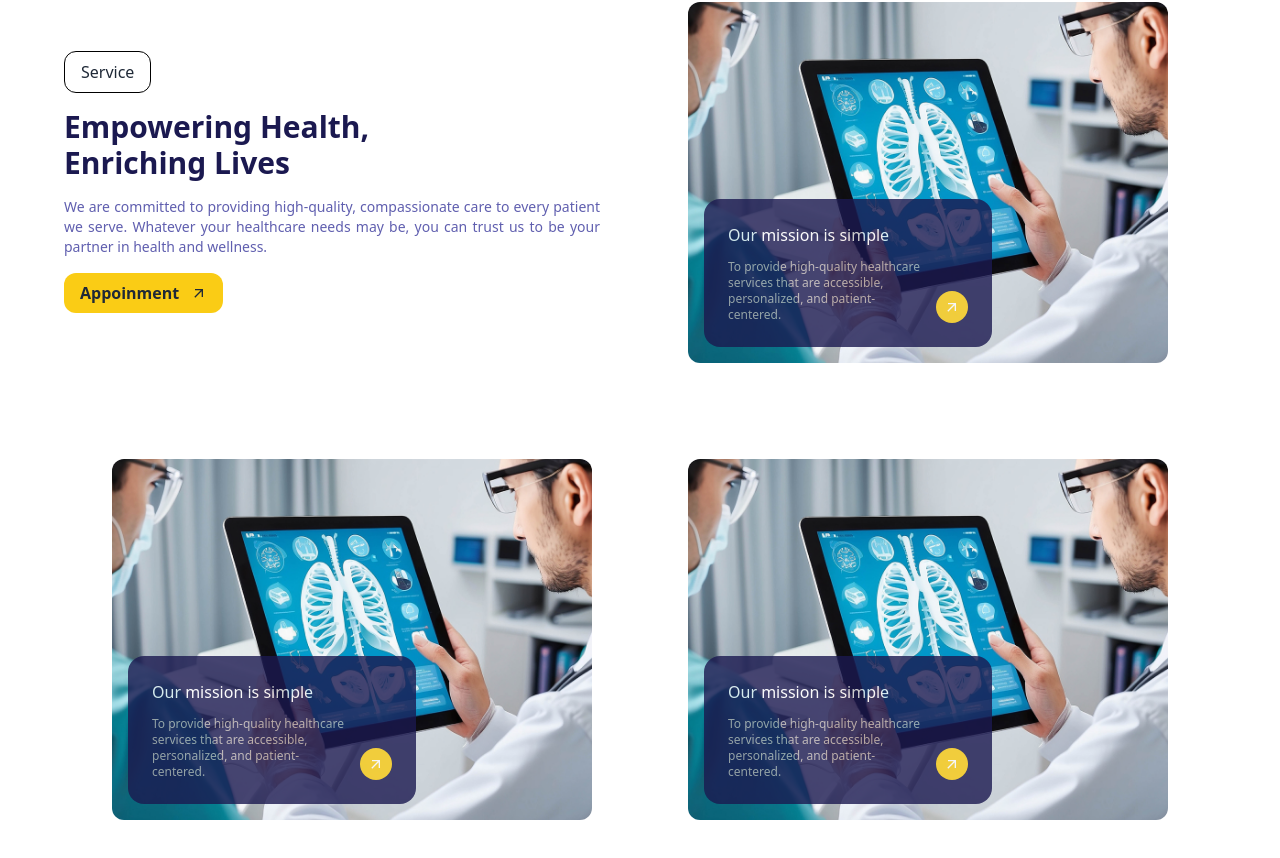
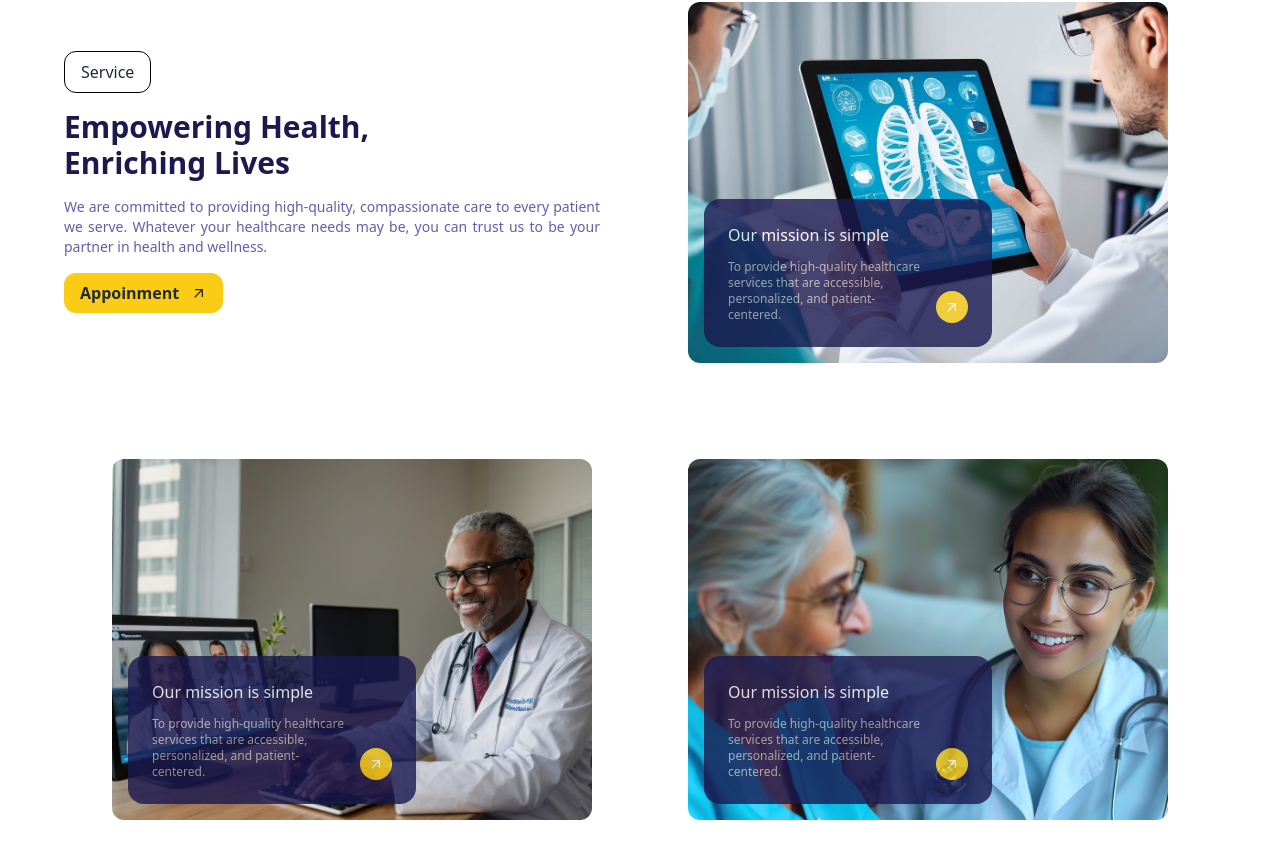
Before and after one commit to redwan9011/HealthCare, a React (Vite) app: page / in a window 1280 px wide. Shown: the part 1129-1987 px from the top of the page. Built offline with nearby package versions, Linux system fonts and the light colour scheme.

Commit message:
complete service section

```diff
--- /dev/null
+++ b/src/Components/Faq/Faq.jsx
@@ -0,0 +1,11 @@
+
+
+const Faq = () => {
+    return (
+        <div>
+
+        </div>
+    );
+};
+
+export default Faq;
--- a/src/Components/Service/Service.jsx
+++ b/src/Components/Service/Service.jsx
@@ -41,7 +41,7 @@ const Service = () => {
             <div className="relative ">
 
             <div className="p-12">
-                <img src="../../../src/assets/Rectangle 27-2.png"  className=" rounded-xl " alt="service image"  />
+                <img src="../../../src/assets/Rectangle 27-1.png"  className=" rounded-xl " alt="service image"  />
                 </div>
              <div className="bg-[#1b1950] text-white w-6/12 p-6 rounded-2xl absolute  bottom-16 left-16 opacity-80 ">
                    <div className="flex gap-3 items-end">
@@ -60,7 +60,7 @@ const Service = () => {
          <div className="relative ">
 
          <div className="p-12">
-                <img src="../../../src/assets/Rectangle 27-2.png"  className=" rounded-xl " alt="service image"  />
+                <img src="../../../src/assets/Rectangle 27.png"  className=" rounded-xl " alt="service image"  />
                 </div>
 
 
--- a/src/Page/Home/Home.jsx
+++ b/src/Page/Home/Home.jsx
@@ -1,5 +1,6 @@
 import AboutUs from "../../Components/AboutUs/AboutUs";
 import Banner from "../../Components/Banner/Banner";
+import Faq from "../../Components/Faq/Faq";
 import Navabar from "../../Components/Navbar/Navabar";
 import Service from "../../Components/Service/Service";
 
@@ -17,6 +18,8 @@ const Home = () => {
 
             <Service></Service>
 
+            <Faq></Faq>
+
             </div>
         </div>
     );
```
